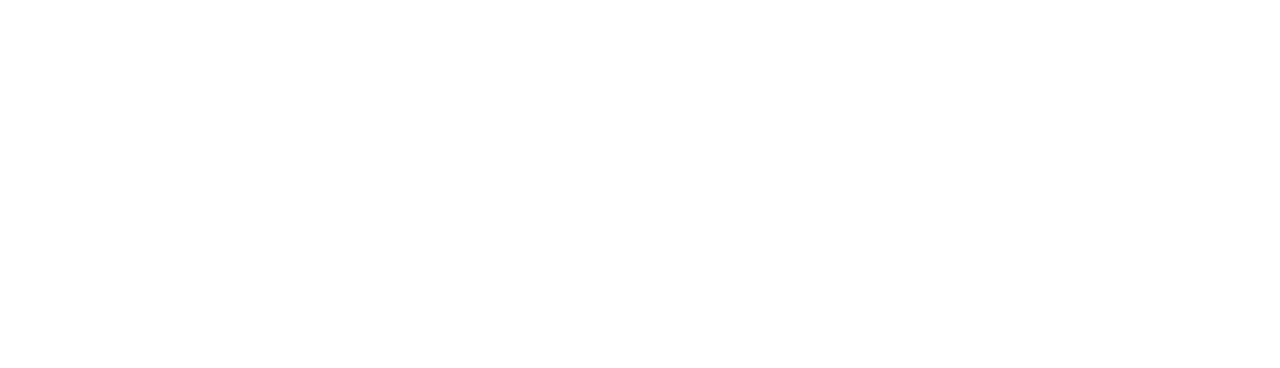
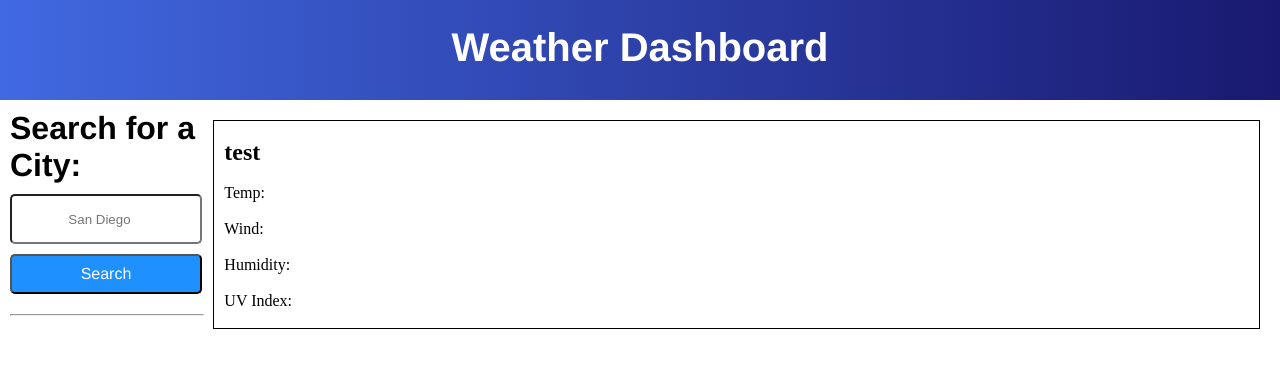
Before and after one commit to m-call/weather-dashboard, a plain HTML site: page index.html in a window 1280 px wide. Drawn offline with Linux system fonts and the light colour scheme; no server answers.

Commit message:
Added header, nav, and main content div elements to index.html as well as styling for them in style.css to match the mock-up. Added the basis for making an API call to the OpenWeather API and created a variable for my API Key.

```diff
--- a/assets/css/style.css
+++ b/assets/css/style.css
@@ -0,0 +1,77 @@
+* {
+    margin: 0;
+    padding: 0;
+}
+
+header {
+    background-image: linear-gradient(to right, royalblue, midnightblue);
+    width: 100%;
+    height: 100px;
+}
+
+header h1 {
+    text-align: center;
+    color: white;
+    padding-top: 25px;
+    font-size: 40px;
+    font-family:'Franklin Gothic Medium', 'Arial Narrow', Arial, sans-serif;
+}
+
+main {
+    display: grid;
+    grid-template-columns: 1fr 5fr;
+}
+
+.side-nav {
+
+}
+
+.side-nav h2 {
+    margin-left: 10px;
+    font-size: 32px;
+    font-family: 'Franklin Gothic Medium', 'Arial Narrow', Arial, sans-serif;
+    margin-top: 10px;
+}
+
+.side-nav hr {
+    margin-top: 20px;
+    width: 90%;
+    margin-left: 10px;
+    background-color: black;
+}
+
+.search {
+    border-radius: 5px;
+    margin-left: 10px;
+    width: 90%;
+    height: 50px;
+    margin-top: 10px;
+    text-align: center;
+    font-weight: lighter;
+}
+
+.submit {
+    border-radius: 5px;
+    background-color: dodgerblue;
+    color: white;
+    font-size: 16px;
+    font-family: 'Franklin Gothic Medium', 'Arial Narrow', Arial, sans-serif;
+    width: 90%;
+    height: 40px;
+    margin-left: 10px;
+    margin-top: 10px;
+}
+
+.contents {
+    margin-top: 20px;
+    margin-right: 20px;
+    border: 1px solid black;
+}
+
+.contents h2 {
+    margin-left: 10px;
+}
+
+.contents p {
+    margin-left: 10px;
+}
--- a/assets/js/script.js
+++ b/assets/js/script.js
@@ -0,0 +1,10 @@
+var apiKey = "bc0e6bde862987722740c53628de2aa5";
+var userInput = "";
+
+fetch ("https://api.openweathermap.org/data/2.5/weather?q=" + userInput + "&units=imperial&appid=" + apiKey)
+    .then(function (res) {
+        return res.json();
+    })
+    .then(function (data) {
+        console.log(data);
+    })
--- a/index.html
+++ b/index.html
@@ -11,6 +11,54 @@
 
     <body>
 
+        <header>
+
+            <h1>Weather Dashboard</h1>
+
+        </header>
+
+        <main>
+
+            <div>
+
+                <nav class="side-nav">
+
+                    <h2>Search for a City:</h2>
+
+                    <input class="search" type="search" placeholder="San Diego">
+
+                    <button class="submit" type="submit">Search</button>
+
+                    <hr>
+
+                </nav>
+
+            </div>
+
+            <div class="contents">
+
+                <br>
+                <h2>test</h2>
+                <br>
+                <p>Temp: </p>
+                <br>
+                <p>Wind: </p>
+                <br>
+                <p>Humidity: </p>
+                <br>
+                <p>UV Index: </p>
+                <br>
+
+            </div>
+
+            <div class="forecast">
+
+
+
+            </div>
+
+        </main>
+
         <script src="./assets/js/script.js"></script>
 
     </body>
```
Lines whose indentation alone changed are shown as unchanged.
